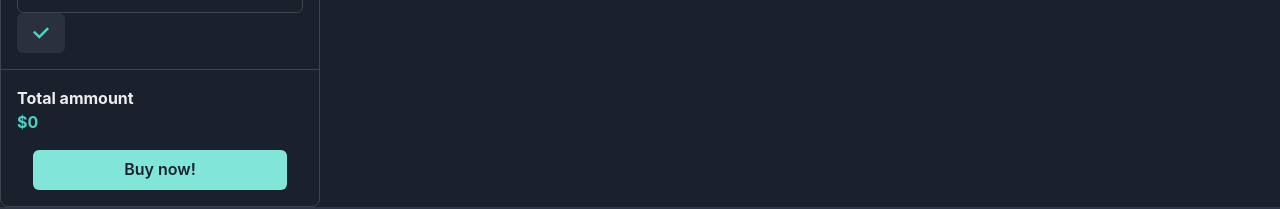
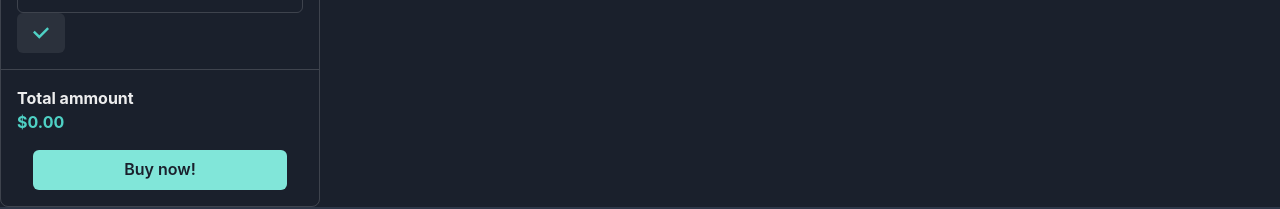
Before and after one commit to AozzCry/aledrogo, a React (Create React App) app: page /cart in a window 1280 px wide. Shown: the part 133-342 px from the top of the page. Built offline with nearby package versions, Linux system fonts and the light colour scheme.

Commit message:
discount

```diff
--- a/src/cart/Cart.jsx
+++ b/src/cart/Cart.jsx
@@ -1,4 +1,4 @@
-import React, { useState } from "react";
+import React, { useEffect, useState } from "react";
 import useFetch from "../hooks/useFetch";
 
 import { useSelector } from "react-redux";
@@ -9,8 +9,6 @@ import {
   Flex,
   Button,
   Center,
-  InputGroup,
-  InputRightElement,
   Input,
   Accordion,
   AccordionItem,
@@ -27,20 +25,34 @@ export default function Cart() {
   const toast = useToast();
   const cart = useSelector((state) => state.cart);
   const [code, setCode] = useState("");
-  const { resData, fetchProc } = useFetch("/discount", "POST", {
+  const [discount, setDiscount] = useState(null);
+  const { resData, setResData, fetchProc } = useFetch("/discount", "POST", {
     code,
   });
   function applyDiscount(e) {
     e.preventDefault();
     fetchProc();
+  }
+  useEffect(() => {
+    if (resData && resData != "This code does not exist.") {
+      setDiscount(resData);
       toast({
         title: "Discount applied.",
         status: "success",
         duration: 5000,
         isClosable: true,
       });
+    } else if (resData == "This code does not exist.") {
+      toast({
+        title: resData,
+        status: "warning",
+        duration: 5000,
+        isClosable: true,
+      });
+      setDiscount(null);
+      setResData(null);
     }
-  console.log(resData);
+  }, [resData]);
   return (
     <Box>
       {cart.items && (
@@ -77,7 +89,16 @@ export default function Cart() {
         </Accordion>
         <Flex justifyContent={"justify-between"}>
           <Box p={"4"} fontWeight={"bold"}>
-            Total ammount <Box color={"teal.300"}>${cart.totalPrice}</Box>
+            Total ammount{" "}
+            <Box color={"teal.300"}>
+              $
+              {(
+                cart.totalPrice *
+                (discount && discount.discountValue
+                  ? (100 - parseInt(discount.discountValue)) / 100
+                  : 1)
+              ).toFixed(2)}
+            </Box>
           </Box>
         </Flex>
         <Center>
--- a/src/index.css
+++ b/src/index.css
@@ -1,3 +1,3 @@
 a {
-  textdecoration: 'none';
+  text-decoration: "none";
 }
```
Lines whose indentation alone changed are shown as unchanged.
